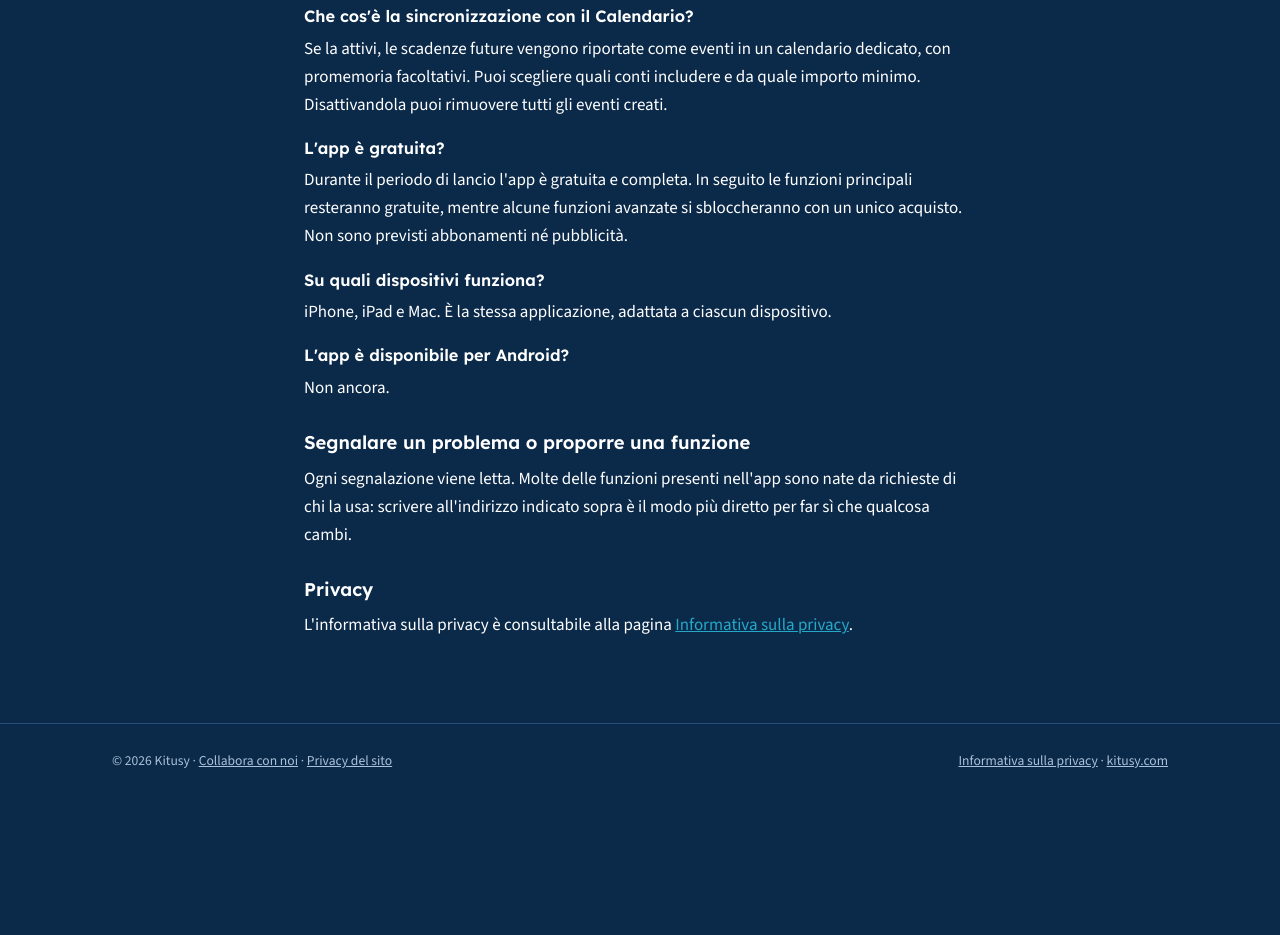
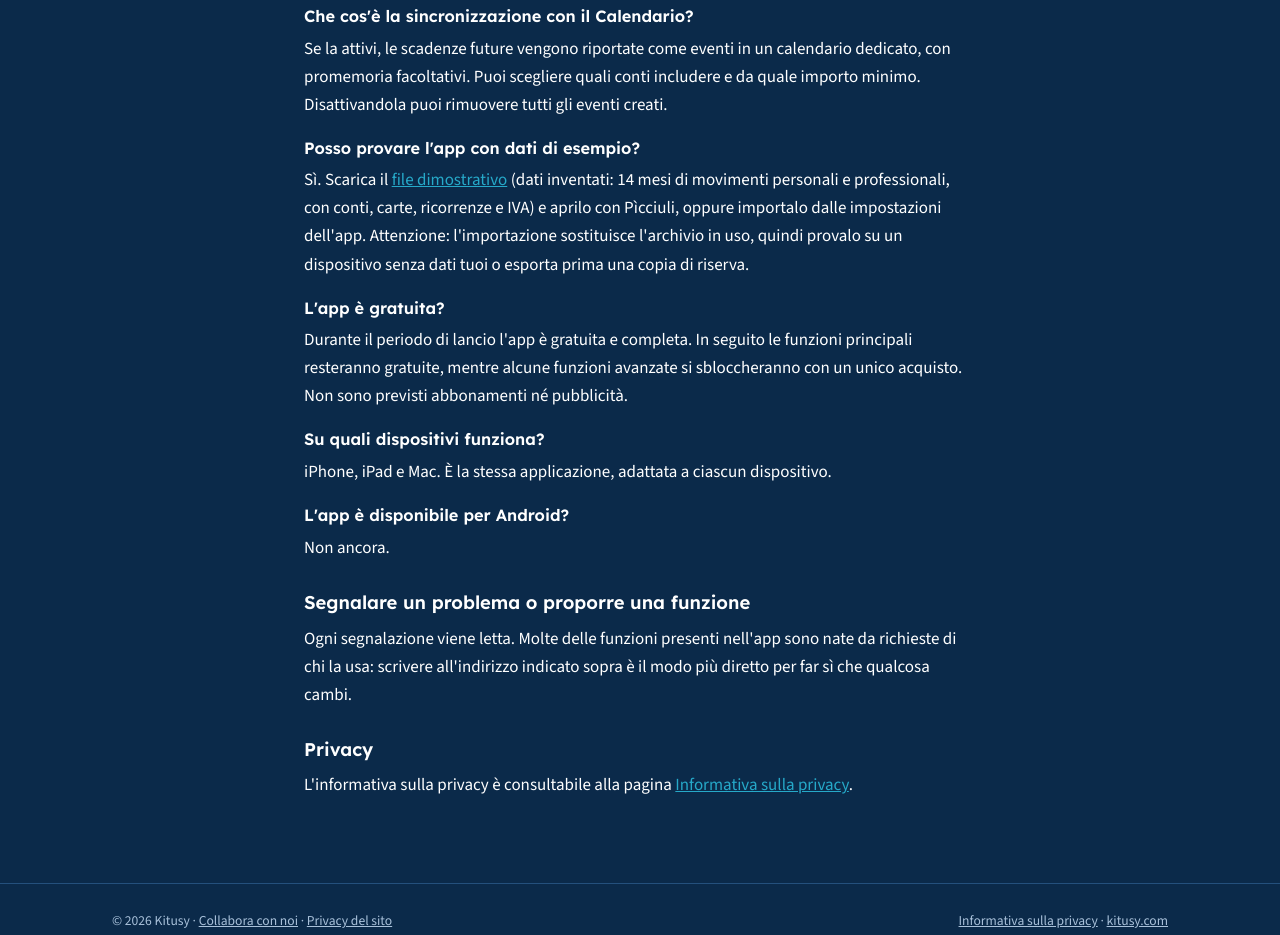
Before and after one commit to Colapesc3/kitusy-site, a plain HTML site: page picciuli/supporto.html in a window 1280 px wide. Shown: the part 1930-2865 px from the top of the page. Before the commit the page ends 2728 px from the top, so only its background shows below. Drawn offline with Linux system fonts and the light colour scheme.

Commit message:
Pìcciuli: file dimostrativo scaricabile e domanda nel supporto
Co-Authored-By: Claude Opus 5.5 <noreply@anthropic.com>
Claude-Session: https://claude.ai/code/session_01UU8xS8GsrGKyFxHfLrcs1J

```diff
--- a/picciuli/supporto.html
+++ b/picciuli/supporto.html
@@ -123,6 +123,9 @@ footer a{color:var(--muted)}
   <h3>Che cos'è la sincronizzazione con il Calendario?</h3>
   <p>Se la attivi, le scadenze future vengono riportate come eventi in un calendario dedicato, con promemoria facoltativi. Puoi scegliere quali conti includere e da quale importo minimo. Disattivandola puoi rimuovere tutti gli eventi creati.</p>
 
+  <h3>Posso provare l'app con dati di esempio?</h3>
+  <p>Sì. Scarica il <a href="/picciuli/demo/Picciuli-Demo.picciuli" download>file dimostrativo</a> (dati inventati: 14 mesi di movimenti personali e professionali, con conti, carte, ricorrenze e IVA) e aprilo con Pìcciuli, oppure importalo dalle impostazioni dell'app. Attenzione: l'importazione sostituisce l'archivio in uso, quindi provalo su un dispositivo senza dati tuoi o esporta prima una copia di riserva.</p>
+
   <h3>L'app è gratuita?</h3>
   <p>Durante il periodo di lancio l'app è gratuita e completa. In seguito le funzioni principali resteranno gratuite, mentre alcune funzioni avanzate si sbloccheranno con un unico acquisto. Non sono previsti abbonamenti né pubblicità.</p>
 
```
Also changed, not shown: 2 other files.
